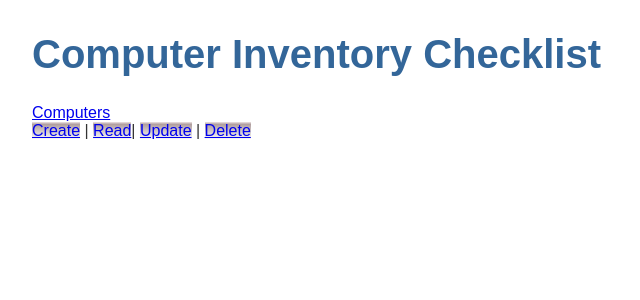
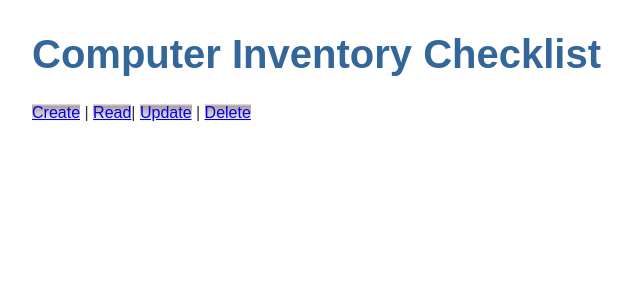
Before and after one commit to sukhmani/MEAN, an Angular app in the folder MEAN_STACK_PROJECT/frontend-angular-computers/: page / in a window 1280 px wide. Shown: the top 300 px of the page, without its empty margins (0-640 px from the left). Built offline with nearby package versions, Linux system fonts and the light colour scheme.

Commit message:
clear ui

```diff
--- a/MEAN_STACK_PROJECT/frontend-angular-computers/src/app/app.component.html
+++ b/MEAN_STACK_PROJECT/frontend-angular-computers/src/app/app.component.html
@@ -6,9 +6,7 @@
 
 
 
-<nav>
-    <a routerLink="/computers">Computers</a>
-  </nav>
+
   <nav>
     <a class="button1" routerLink="/create"> Create</a> |
     <a class="button1" routerLink="/read">Read</a>|
```
